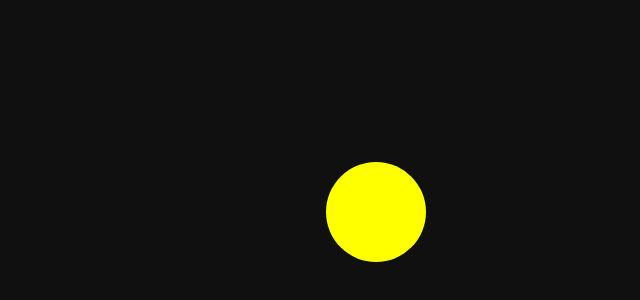
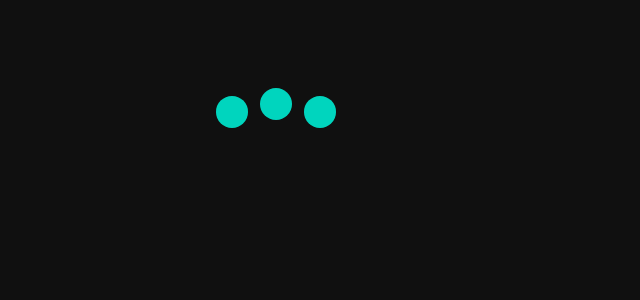
Before and after one commit to Mohamed-17/motion.dev-transform, a Next.js app: page / in a window 1280 px wide. Shown: the part 208-508 px from the top of the page, without its empty margins (364-1004 px from the left). Built offline with nearby package versions, Linux system fonts and the light colour scheme.

Commit message:
keyFrames,create a loader

```diff
--- a/app/page.tsx
+++ b/app/page.tsx
@@ -2,12 +2,22 @@
 import * as motion from "motion/react-client";
 function HomePage() {
   return (
-    <div className="space-y-5">
-      <motion.div
-        animate={{ x: 100, y: 100 }}
-        transition={{ duration: 1, ease: "easeIn", delay: 2 }}
-        className="box"
-      ></motion.div>
+    <div className="space-x-3 flex">
+      {[...Array(3)].map((_, index) => (
+        <motion.div
+          key={index}
+          className="w-8 h-8 bg-teal-400 rounded-full"
+          animate={{
+            y: [0, -20, 0],
+          }}
+          transition={{
+            repeat: Infinity,
+            duration: 1,
+            repeatDelay: index * 0.2,
+            ease: "easeInOut",
+          }}
+        />
+      ))}
     </div>
   );
 }
```
